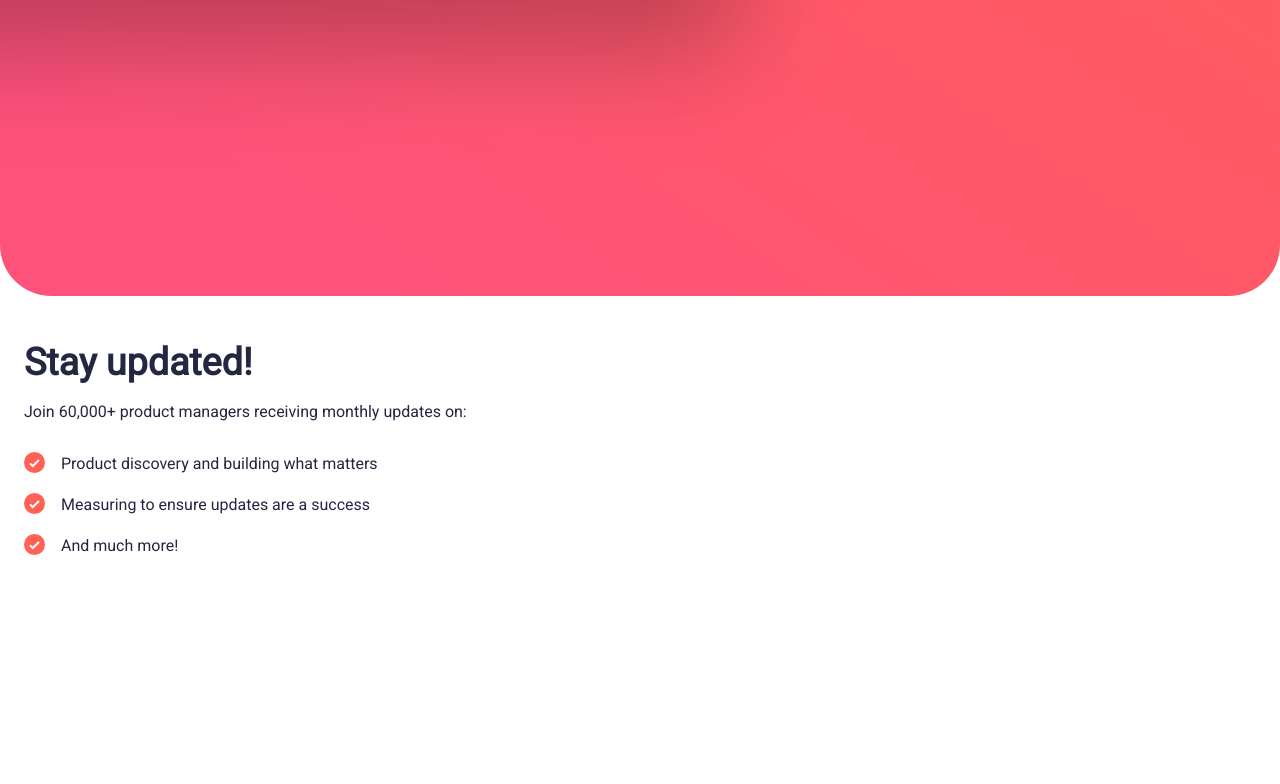
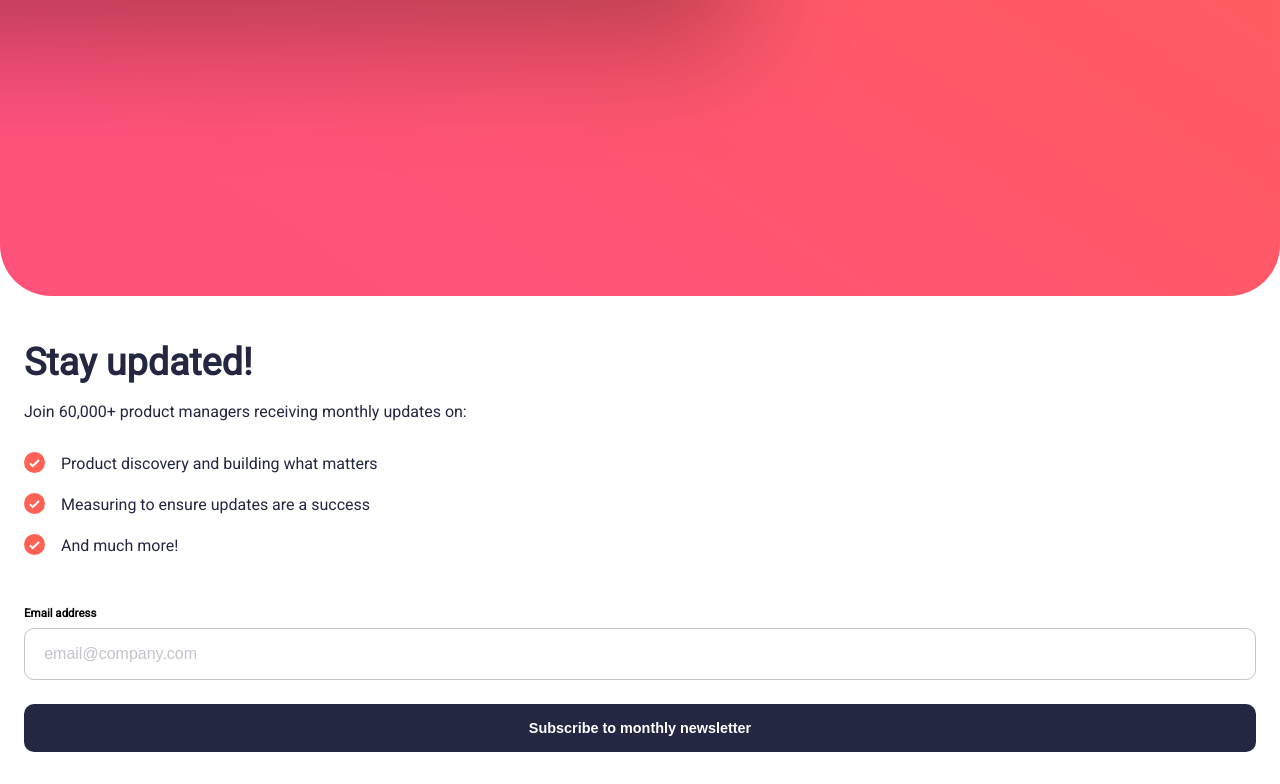
Before and after one commit to rainof/newsletter-sign-up-with-success-message, a React (Create React App) app: page / in a window 1280 px wide. Shown: the part 1602-2386 px from the top of the page. Before the commit the page ends 2220 px from the top, so only its background shows below. Built offline with nearby package versions, Linux system fonts and the light colour scheme.

Commit message:
chore: add subscription form component

```diff
--- a/src/components/SubscriptionForm.js
+++ b/src/components/SubscriptionForm.js
@@ -1,8 +1,13 @@
 import React from 'react';
+import '../styles/SubscriptionForm.scss';
 
 function SubscriptionForm({formInfo}) {
     return (
-        <div></div>
+        <div className="form-container">
+            <p className="form-title">{formInfo.title}</p>
+            <input type="email" id="email" name="email" placeholder={formInfo.initial} required/>
+            <button id="submit-button">{formInfo.buttonName}</button>
+        </div>
     )
 }
 
--- a/src/index.scss
+++ b/src/index.scss
@@ -4,6 +4,7 @@
   --dark-slate-grey: hsl(234, 29%, 20%);
   --charcoal-grey: hsl(235, 18%, 26%);
   --grey: hsl(231, 7%, 60%);
+  --light-grey: hsl(240, 5%, 78%);
   --white: hsl(0, 0%, 100%);
 
   --font-size: 16px;
--- a/src/styles/MainContent.scss
+++ b/src/styles/MainContent.scss
@@ -1,9 +1,8 @@
 @import '../index.scss';
 
 .content-container {
-    padding: 2.5rem 1.5rem;
+    padding: 2.5rem 1.5rem 1rem 1.5rem;
     color: var(--dark-slate-grey);
-    font-weight: 400;
 
     .content-title {
         margin: 0;
--- a/src/styles/SubscriptionForm.scss
+++ b/src/styles/SubscriptionForm.scss
@@ -0,0 +1,37 @@
+@import '../index.scss';
+
+.form-container {
+    padding: 0 1.5rem;
+    display: flex;
+    flex-direction: column;
+
+    .form-title {
+        margin-bottom: 0.5rem;
+        font-size: 0.72rem;
+        font-weight: 700;
+    }
+
+    #email {
+        padding: 1rem 1.2rem;
+        border: var(--light-grey) 1px solid;
+        border-radius: 10px;
+        color: var(--light-grey);
+        margin-bottom: 1.5rem;
+        font-size: var(--font-size);
+    }
+
+    #email::placeholder {
+        color: var(--light-grey);
+    }
+
+    #submit-button {
+        padding: 1rem 1.2rem;
+        border-style: none;
+        border-radius: 10px;
+        background-color: var(--dark-slate-grey);
+        color: var(--white);
+        font-size: 0.9rem;
+        font-weight: 700;
+        margin-bottom: 2rem;
+    }
+}
```
